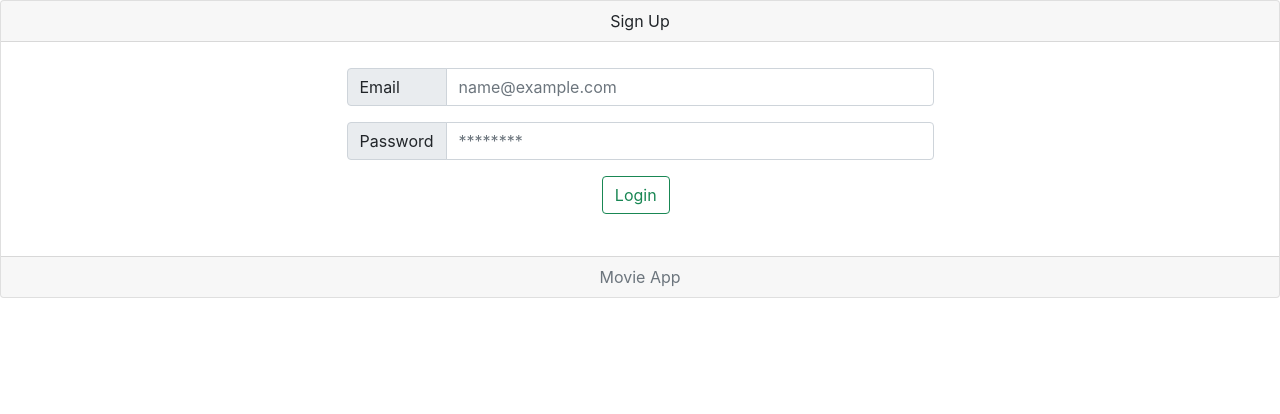
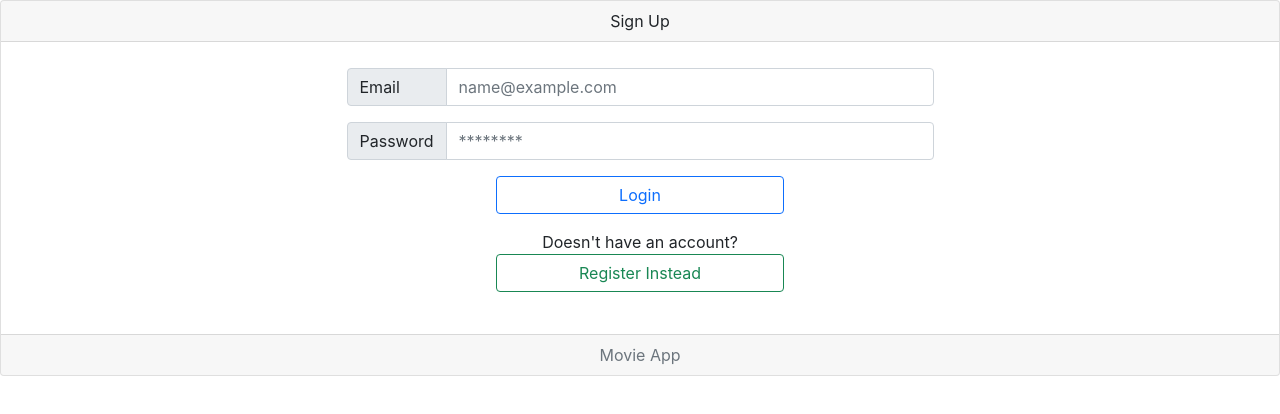
Before and after one commit to artyonline/movie-app, a React (Create React App) app: page /signin in a window 1280 px wide. Shown: the top 414 px of the page. Built offline with nearby package versions, Linux system fonts and the light colour scheme.

Commit message:
[FE] Added unauth page navigations

```diff
--- a/src/routes/Signin.js
+++ b/src/routes/Signin.js
@@ -73,11 +73,25 @@ class Signin extends Component {
               </InputGroup>
               <InputGroup className={styles.buttonDiv + " mb-3"}>
                 <Button
-                  className="btnFormSend"
-                  variant="outline-success"
+                  className={styles.buttonDiv}
+                  variant="outline-primary"
                   onClick={this.onSubmit}
                 >
                   Login
+                </Button>
+              </InputGroup>
+              Doesn't have an account?
+              <InputGroup className={styles.buttonDiv + " mb-3"}>
+                <Button
+                  className={styles.buttonDiv}
+                  variant="outline-success"
+                  onClick={() => {
+                    this.props.history.push({
+                      pathname: "/signup",
+                    });
+                  }}
+                >
+                  Register Instead
                 </Button>
               </InputGroup>
             </Form>
--- a/src/routes/Signup.js
+++ b/src/routes/Signup.js
@@ -1,15 +1,9 @@
 import React, { Component } from "react";
-import {
-  Card,
-  Button,
-  Form,
-  InputGroup,
-  FormControl,
-} from "react-bootstrap";
-import {signUp} from "../actions/userAction"
-import {compose} from "redux";
-import {withRouter} from "react-router-dom";
-import {connect} from "react-redux";
+import { Card, Button, Form, InputGroup, FormControl } from "react-bootstrap";
+import { signUp } from "../actions/userAction";
+import { compose } from "redux";
+import { withRouter } from "react-router-dom";
+import { connect } from "react-redux";
 import styles from "../styles/unauth.module.css";
 
 class SignUp extends Component {
@@ -24,11 +18,11 @@ class SignUp extends Component {
   onSubmit = async () => {
     await this.props.signUp(this.state.data);
     if (this.props.userState.isLoggedIn) {
-      console.log("dashboard")
+      console.log("dashboard");
       // Redirect to home page.
-      this.props.history.push("/")
+      this.props.history.push("/");
     }
-  }
+  };
   render() {
     return (
       <Card className="text-center">
@@ -37,60 +31,86 @@ class SignUp extends Component {
           <Card.Body>
             <Form className="form-content">
               <InputGroup className="mb-3">
-                <InputGroup.Text className={styles.signInputGroupText}>Full Name</InputGroup.Text>
+                <InputGroup.Text className={styles.signInputGroupText}>
+                  Full Name
+                </InputGroup.Text>
                 <FormControl
                   className={styles.signFormContent}
                   aria-label="Full Name"
                   placeholder="John Doe"
                   type="text"
                   value={this.state.data.name}
-                  onChange={e => this.setState(prevState => ({
+                  onChange={(e) =>
+                    this.setState((prevState) => ({
                       data: {
                         ...prevState.data,
-                      name: e.target.value
+                        name: e.target.value,
+                      },
+                    }))
                   }
-                  }))}
                 />
               </InputGroup>
               <InputGroup className="mb-3">
-                <InputGroup.Text className={styles.signInputGroupText}>Email</InputGroup.Text>
+                <InputGroup.Text className={styles.signInputGroupText}>
+                  Email
+                </InputGroup.Text>
                 <FormControl
                   className={styles.signFormContent}
                   aria-label="Email"
                   placeholder="name@example.com"
                   type="email"
                   value={this.state.data.email}
-                  onChange={e => this.setState(prevState => ({
+                  onChange={(e) =>
+                    this.setState((prevState) => ({
                       data: {
                         ...prevState.data,
-                      email: e.target.value
+                        email: e.target.value,
+                      },
+                    }))
                   }
-                  }))}
                 />
               </InputGroup>
               <InputGroup className="mb-3">
-                <InputGroup.Text className={styles.signInputGroupText}>Password</InputGroup.Text>
+                <InputGroup.Text className={styles.signInputGroupText}>
+                  Password
+                </InputGroup.Text>
                 <FormControl
                   className={styles.signFormContent}
                   aria-label="password"
                   placeholder="********"
                   type="password"
                   value={this.state.data.password}
-                  onChange={e => this.setState(prevState => ({
+                  onChange={(e) =>
+                    this.setState((prevState) => ({
                       data: {
                         ...prevState.data,
-                      password: e.target.value
+                        password: e.target.value,
+                      },
+                    }))
                   }
-                  }))}
                 />
               </InputGroup>
-              <InputGroup  className={styles.buttonDiv + " mb-3"}>
+              <InputGroup className={styles.buttonDiv + " mb-3"}>
                 <Button
-                  className="btnFormSend"
+                  className={styles.buttonDiv}
                   variant="outline-success"
                   onClick={this.onSubmit}
                 >
                   Signup
+                </Button>
+              </InputGroup>
+              Already have an account?
+              <InputGroup className={styles.buttonDiv + " mb-3"}>
+                <Button
+                  className={styles.buttonDiv}
+                  variant="outline-primary"
+                  onClick={() => {
+                    this.props.history.push({
+                      pathname: "/signin",
+                    });
+                  }}
+                >
+                  Login Instead
                 </Button>
               </InputGroup>
             </Form>
@@ -102,8 +122,11 @@ class SignUp extends Component {
   }
 }
 
-const mapStateToProps = state => ({
-  userState: state.userStore
-})
+const mapStateToProps = (state) => ({
+  userState: state.userStore,
+});
 
-export default  compose(withRouter, connect (mapStateToProps, { signUp }) )(SignUp);
+export default compose(
+  withRouter,
+  connect(mapStateToProps, { signUp })
+)(SignUp);
--- a/src/styles/unauth.module.css
+++ b/src/styles/unauth.module.css
@@ -5,7 +5,12 @@
 }
 .buttonDiv {
   margin: auto;
-  width: 13%;
+  width: 70%;
+}
+
+.btnFormSend {
+  background-color: red;
+  color: red
 }
 
 .signFormContent {
```
Lines whose indentation alone changed are shown as unchanged.
